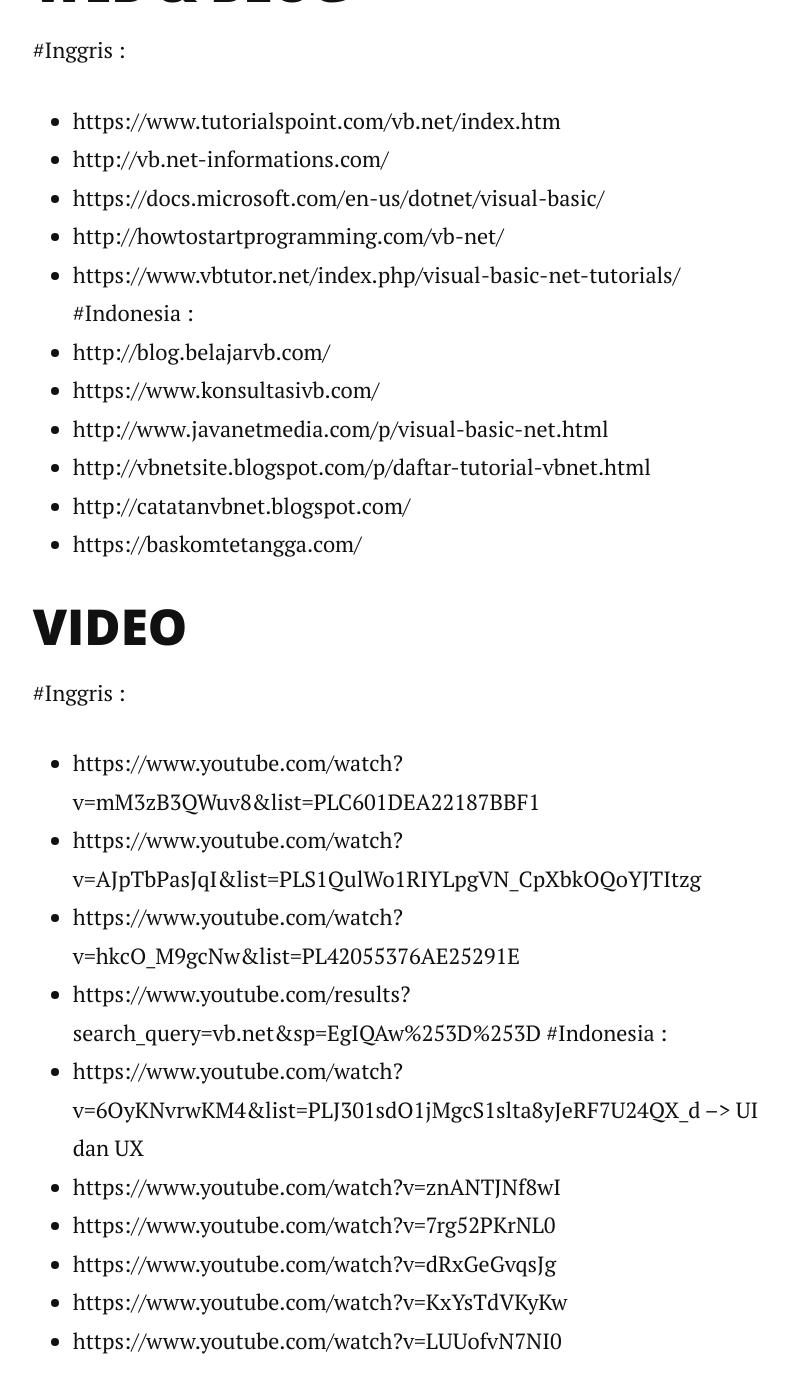
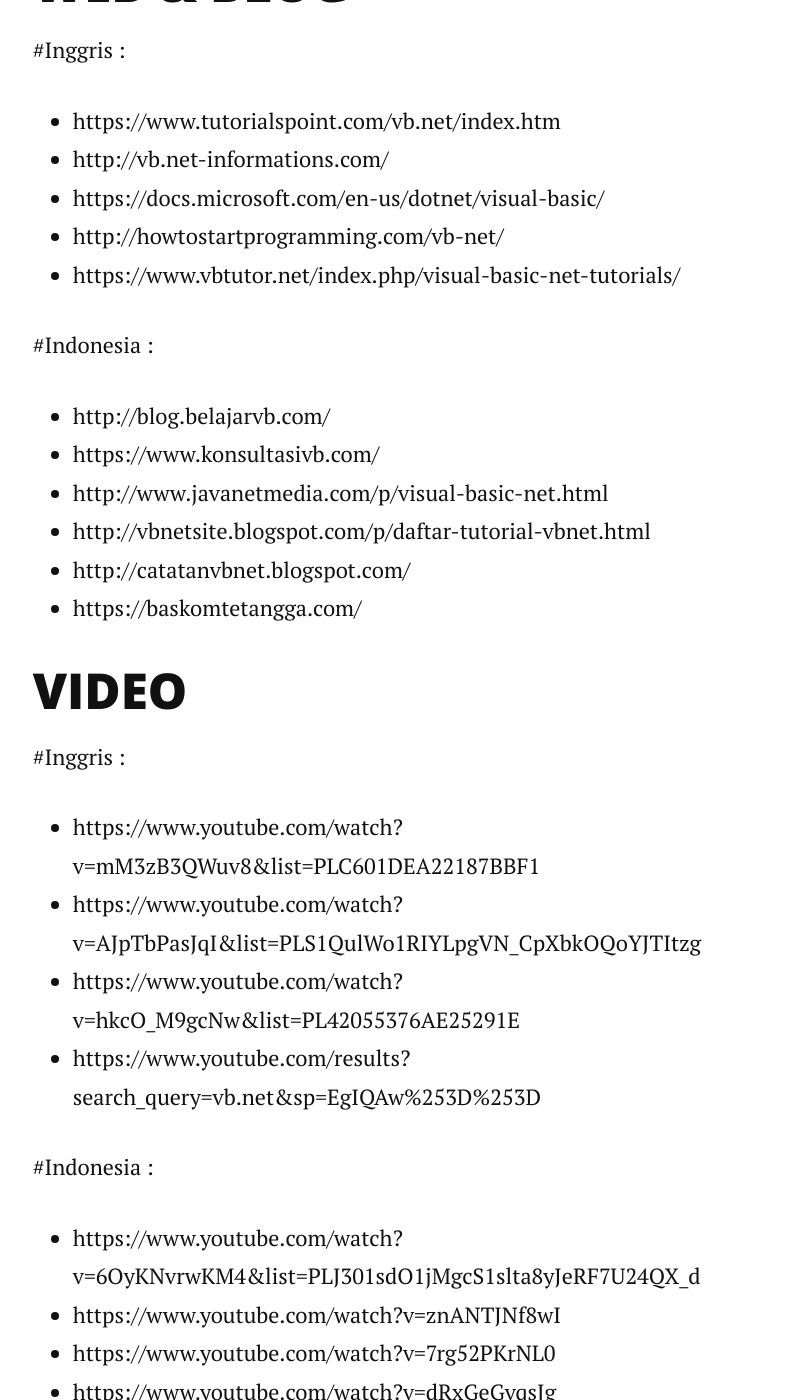
Before and after one commit to irfnrdh/ngeblog, a Jekyll site: the page built from _posts/2018-12-8-belajar-visual-basic-net.markdown, in a window 1280 px wide and 1400 px high, scrolled down 1101 px. Shown: the whole window, without its empty margins (236-1023 px from the left). Built offline with Jekyll 4.4.1, drawn with Linux system fonts in a browser that asks for light colours; nearby versions of some CDN libraries; some of the changed text lies outside the part shown.

Commit message:
Update 2018-12-8-belajar-visual-basic-net.markdown

```diff
--- a/_posts/2018-12-8-belajar-visual-basic-net.markdown
+++ b/_posts/2018-12-8-belajar-visual-basic-net.markdown
@@ -17,6 +17,7 @@
 - https://docs.microsoft.com/en-us/dotnet/visual-basic/
 - http://howtostartprogramming.com/vb-net/
 - https://www.vbtutor.net/index.php/visual-basic-net-tutorials/
+
 #Indonesia :
 - http://blog.belajarvb.com/
 - https://www.konsultasivb.com/
@@ -31,9 +32,9 @@
 - https://www.youtube.com/watch?v=AJpTbPasJqI&list=PLS1QulWo1RIYLpgVN_CpXbkOQoYJTItzg
 - https://www.youtube.com/watch?v=hkcO_M9gcNw&list=PL42055376AE25291E
 - https://www.youtube.com/results?search_query=vb.net&sp=EgIQAw%253D%253D
+
 #Indonesia :
 - https://www.youtube.com/watch?v=6OyKNvrwKM4&list=PLJ301sdO1jMgcS1slta8yJeRF7U24QX_d
---> UI dan UX
 - https://www.youtube.com/watch?v=znANTJNf8wI
 - https://www.youtube.com/watch?v=7rg52PKrNL0
 - https://www.youtube.com/watch?v=dRxGeGvqsJg
@@ -43,5 +44,6 @@
 ## EBOOK
 #INDONESIA
 - https://www.academia.edu/20079474/Tutorial_Gratis_VB_Net_Paling_Lengkap
+
 #INGGRIS
 - http://www.kciti.edu/wp-content/uploads/2017/07/vb.net_tutorial.pdf
```
